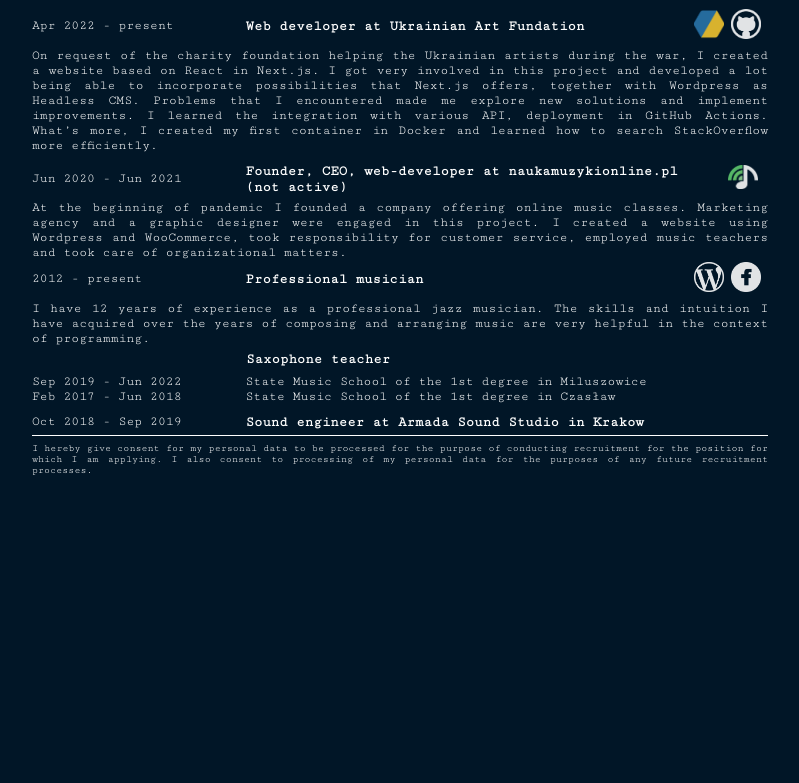
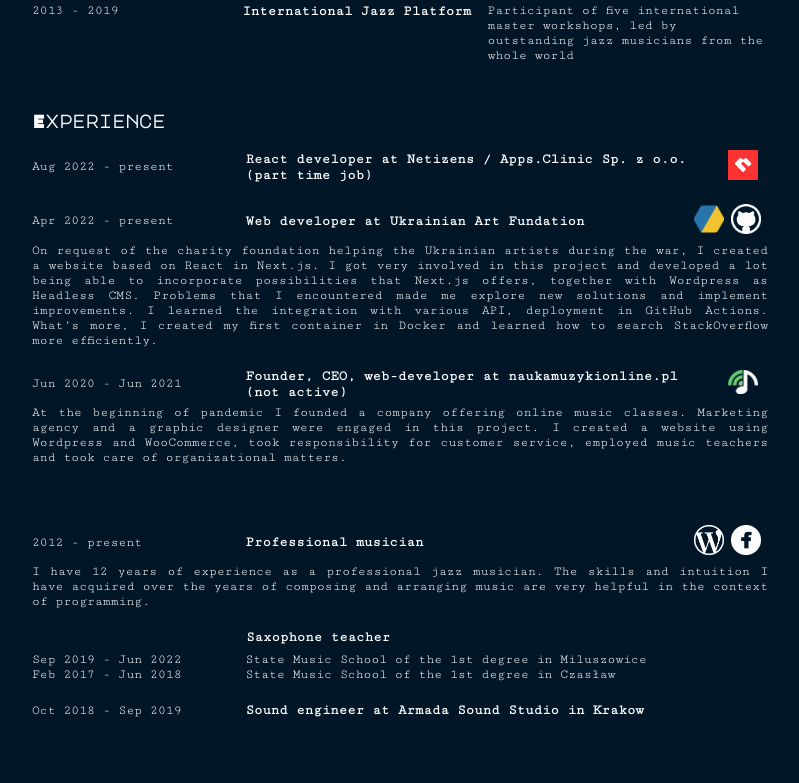
Before and after one commit to wiewiex/interactive-cv, a React (Create React App) app: page / in a window 1280 px wide. Shown: the part 637-1420 px from the top of the page, without its empty margins (240-1039 px from the left). Before the commit the page ends 1122 px from the top, so only its background shows below. Built offline with nearby package versions, Linux system fonts and the light colour scheme; a web font is replaced by a local one.

Commit message:
change to 2pages

```diff
--- a/src/App.js
+++ b/src/App.js
@@ -3,16 +3,22 @@ import Experience from "./components/Experience";
 import Header from "./components/Header";
 import Technologies from "./components/Technologies";
 import Consent from "./components/Consent";
+import Experience2 from "./components/Experience2";
 import "./styles/App.scss";
 
 function App() {
   return (
     <div className="appContainer">
-      <Header />
-      <Technologies />
-      <Education />
-      <Experience />
-      <Consent />
+      <div className="singlePage">
+        <Header />
+        <Technologies />
+        <Education />
+        <Experience />
+      </div>
+      <div className="singlePage">
+        <Experience2 />
+        <Consent />
+      </div>
     </div>
   );
 }
--- a/src/components/Experience.js
+++ b/src/components/Experience.js
@@ -4,7 +4,7 @@ export default function Experience() {
   return (
     <section className="experienceContainer">
       <h3>Experience</h3>
-      {/* <div className="singleExperience">
+      <div className="singleExperience">
         <div className="datesRoleLinks">
           <p className="dates">Aug 2022 - present</p>
           <h5 className="role">
@@ -16,7 +16,7 @@ export default function Experience() {
             </a>
           </div>
         </div>
-      </div> */}
+      </div>
       <div className="singleExperience">
         <div className="datesRoleLinks">
           <p className="dates">Apr 2022 - present</p>
@@ -62,44 +62,6 @@ export default function Experience() {
           care of organizational matters.
         </p>
       </div>
-      <div className="singleExperience">
-        <div className="datesRoleLinks">
-          <p className="dates">2012 - present</p>
-          <h5 className="role">Professional musician</h5>
-          <div className="links">
-            <a href="https://jacekpietrzak.pl">
-              <img src="experience/wordpress.png" alt="wordpress logo" />
-            </a>
-            <a href="https://www.facebook.com/jacekpietrzakmusic">
-              <img src="experience/fb.png" alt="facebook logo" />
-            </a>
-          </div>
-        </div>
-        <p className="description">
-          I have 12 years of experience as a professional jazz musician. The
-          skills and intuition I have acquired over the years of composing and
-          arranging music are very helpful in the context of programming.
-        </p>
-      </div>
-      <div className="singleExperience">
-        <h5 className="saxophoneTeacher">Saxophone teacher</h5>
-        <div className="datesRoleLinks">
-          <p className="dates">Sep 2019 - Jun 2022</p>
-          <h6>State Music School of the 1st degree in Miluszowice</h6>
-        </div>
-        <div className="datesRoleLinks">
-          <p className="dates">Feb 2017 - Jun 2018</p>
-          <h6>State Music School of the 1st degree in Czasław</h6>
-        </div>
-      </div>
-      <div className="singleExperience">
-        <div className="datesRoleLinks">
-          <p className="dates">Oct 2018 - Sep 2019</p>
-          <h5 className="role">
-            Sound engineer at Armada Sound Studio in Krakow
-          </h5>
-        </div>
-      </div>
     </section>
   );
 }
--- /dev/null
+++ b/src/components/Experience2.js
@@ -0,0 +1,46 @@
+import "../styles/Experience.scss";
+
+export default function Experience2() {
+  return (
+    <section className="experienceContainer">
+      <div className="singleExperience">
+        <div className="datesRoleLinks">
+          <p className="dates">2012 - present</p>
+          <h5 className="role">Professional musician</h5>
+          <div className="links">
+            <a href="https://jacekpietrzak.pl">
+              <img src="experience/wordpress.png" alt="wordpress logo" />
+            </a>
+            <a href="https://www.facebook.com/jacekpietrzakmusic">
+              <img src="experience/fb.png" alt="facebook logo" />
+            </a>
+          </div>
+        </div>
+        <p className="description">
+          I have 12 years of experience as a professional jazz musician. The
+          skills and intuition I have acquired over the years of composing and
+          arranging music are very helpful in the context of programming.
+        </p>
+      </div>
+      <div className="singleExperience">
+        <h5 className="saxophoneTeacher">Saxophone teacher</h5>
+        <div className="datesRoleLinks">
+          <p className="dates">Sep 2019 - Jun 2022</p>
+          <h6>State Music School of the 1st degree in Miluszowice</h6>
+        </div>
+        <div className="datesRoleLinks">
+          <p className="dates">Feb 2017 - Jun 2018</p>
+          <h6>State Music School of the 1st degree in Czasław</h6>
+        </div>
+      </div>
+      <div className="singleExperience">
+        <div className="datesRoleLinks">
+          <p className="dates">Oct 2018 - Sep 2019</p>
+          <h5 className="role">
+            Sound engineer at Armada Sound Studio in Krakow
+          </h5>
+        </div>
+      </div>
+    </section>
+  );
+}
--- a/src/styles/App.scss
+++ b/src/styles/App.scss
@@ -1,12 +1,11 @@
-@import url('https://fonts.googleapis.com/css2?family=Bungee+Outline&family=Cutive+Mono&family=Major+Mono+Display&display=swap');
-$font-first: 'Major Mono Display', monospace;
-$font-second: 'Cutive Mono', monospace;
-$font-third: 'Bungee Outline', cursive;
+@import url("https://fonts.googleapis.com/css2?family=Bungee+Outline&family=Cutive+Mono&family=Major+Mono+Display&display=swap");
+$font-first: "Major Mono Display", monospace;
+$font-second: "Cutive Mono", monospace;
+$font-third: "Bungee Outline", cursive;
 
 @import "../styles/mixins.scss";
 @import "../styles/colors.scss";
 @import "../styles/animations.scss";
-
 
 html {
   box-sizing: border-box;
@@ -14,7 +13,9 @@ html {
   font-family: $font-second;
 }
 
-  *, *:before, *:after {
+*,
+*:before,
+*:after {
   box-sizing: border-box;
 }
 
@@ -25,14 +26,24 @@ html {
   overflow-x: hidden;
 }
 
-  body, h1, h2, h3, h4, h5, h6, p, ol, ul {
+body,
+h1,
+h2,
+h3,
+h4,
+h5,
+h6,
+p,
+ol,
+ul {
   margin: 0;
   padding: 0;
   font-weight: normal;
   color: white;
 }
 
-  ol, ul {
+ol,
+ul {
   list-style: none;
 }
 
@@ -70,7 +81,6 @@ h5 {
 
 h6 {
   font-size: 13px;
-
 }
 
 p {
@@ -79,10 +89,17 @@ p {
 
 .appContainer {
   background-color: $color-darkBlue;
+  box-sizing: border-box;
+}
+
+.singlePage {
+  position: relative;
   width: 796px;
   height: 1122px;
   padding: 20px 30px;
-    box-sizing: border-box;
+  display: flex;
+  flex-direction: column;
+  justify-content: space-between;
   @include mobile {
     width: 100%;
     height: 100%;
@@ -95,15 +112,8 @@ p {
   animation: fadeInLeft 2s;
   animation-fill-mode: forwards;
   animation-delay: 3s;
-
   font-size: 10px;
   text-align: justify;
   padding: 7px 0;
   border-top: 1px groove white;
-  position: relative;
-  top: -25px;
-  @include mobile {
-    position: static;
-    margin-top: 20px;
 }
-}
--- a/src/styles/Experience.scss
+++ b/src/styles/Experience.scss
@@ -6,9 +6,7 @@
   animation: fadeInLeft 2s;
   animation-fill-mode: forwards;
   animation-delay: 3s;
-
   position: relative;
-  top: -30px;
   @include mobile {
     position: static;
     margin-top: 20px;
@@ -16,7 +14,7 @@
 }
 
 .singleExperience {
-  margin-top: 10px;
+  margin-top: 20px;
   @include mobile {
     margin-bottom: 30px;
   }
@@ -66,20 +64,3 @@
     }
   }
 }
-
-.singleExperience:nth-of-type(3) {
-  margin-top: 2px;
-  @include mobile {
-    margin-top: 10px;
-  }
-}
-
-.singleExperience:nth-of-type(4) {
-  margin-top: 5px;
-  h6 {
-    width: 61%;
-  }
-  @include mobile {
-    margin-top: 10px;
-  }
-}
```
Lines whose indentation alone changed are shown as unchanged.
